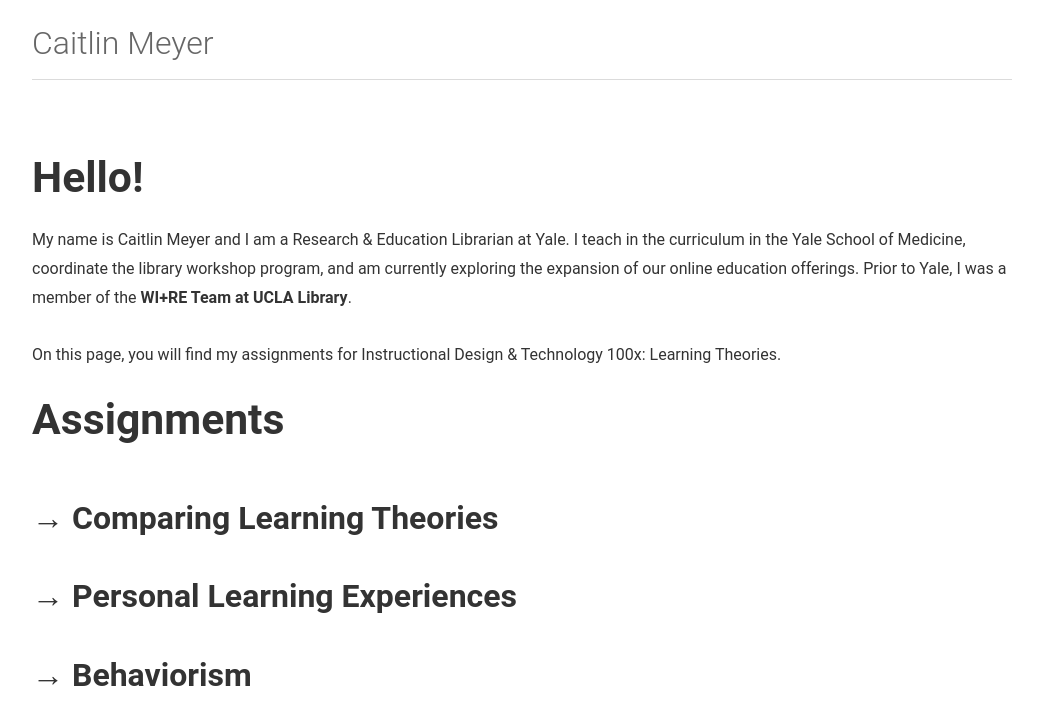
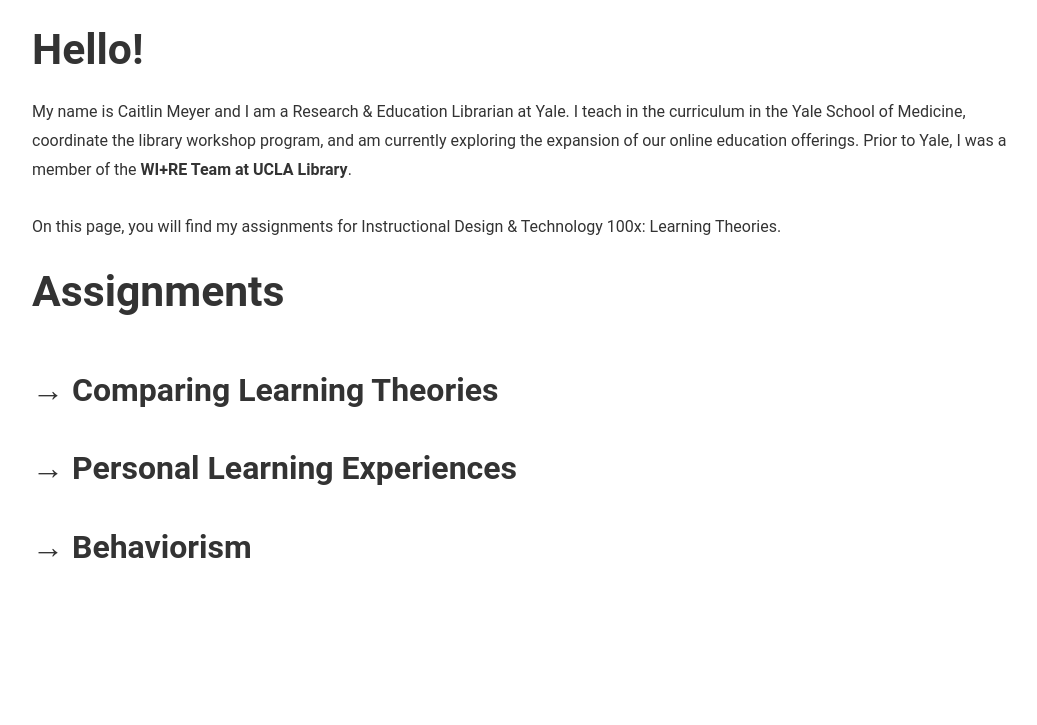
Before and after one commit to caitlinmeyer/IDT, a Jekyll site: the page built from index.html, in a window 1280 px wide. Shown: the top 725 px of the page, without its empty margins (118-1155 px from the left). Built offline with Jekyll 4.4.1, drawn with Linux system fonts in a browser that asks for light colours; the list of posts is cut into pages by our own code.

Commit message:
Update header.html

```diff
--- a/_includes/header.html
+++ b/_includes/header.html
@@ -1,4 +1,4 @@
-<header id="header" class="parent justify-spaceBetween">
+<!-- <header id="header" class="parent justify-spaceBetween">
   <div class="inner w100 relative">
     <span class="f-left">
       <a href="{{ site.baseurl }}/">
```
Also changed, not shown: other parts of _includes/header.html (+2 -2 lines).
